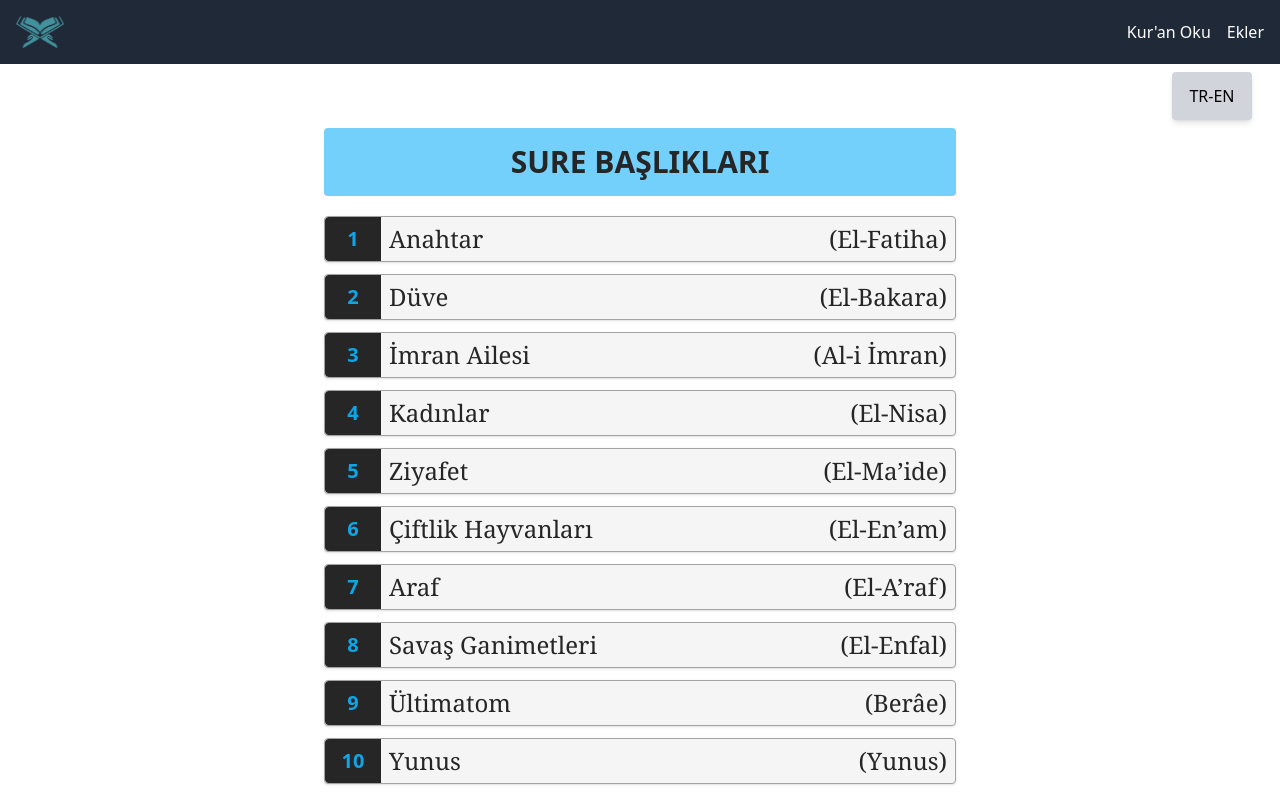
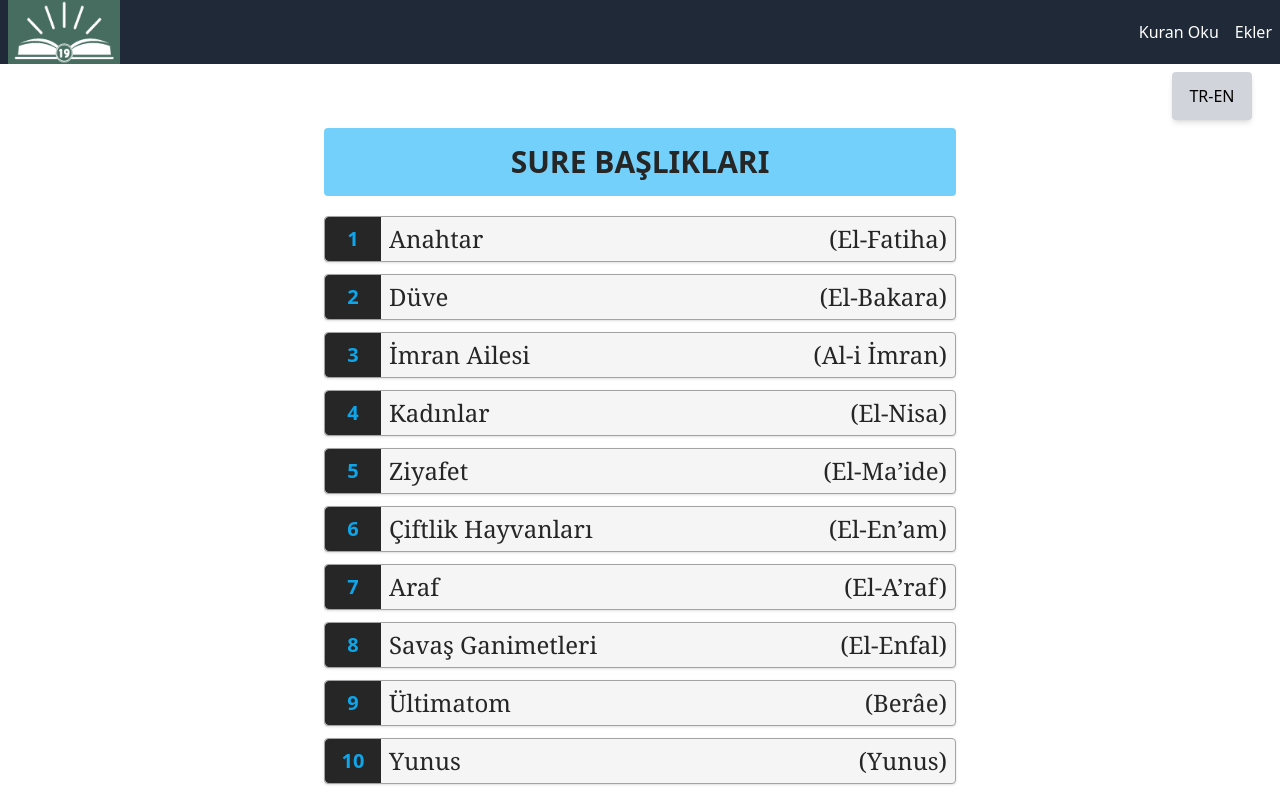
Before and after one commit to SubmitterTech/kuransonahitorg, a React (Create React App) app in the folder app/: page / in a window 1280 px wide. Shown: the top 794 px of the page. Built offline with nearby package versions, Linux system fonts and the light colour scheme.

Commit message:
logo changed

```diff
--- a/app/src/components/Navbar.js
+++ b/app/src/components/Navbar.js
@@ -1,6 +1,6 @@
 import React, { useState } from 'react';
 import { useNavigate } from 'react-router-dom'; // useNavigate'i import edin
-import logo512 from '../assets/pictures/logo512.png';
+import logo512 from '../assets/pictures/logo.png';
 
 function Navbar() {
     const [isOpen, setIsOpen] = useState(false);
@@ -19,13 +19,13 @@ function Navbar() {
 
 
     return (
-        <nav className="fixed top-0 w-full z-50 bg-gray-800 text-white p-4">
+        <nav className="fixed top-0 w-full z-50 bg-gray-800 text-white px-2">
             <div className="container mx-auto flex justify-between items-center">
                 <div className="text-lg font-semibold">
-                    <img src={logo512} className="w-12 h-8" alt="Logo" />
+                    <img src={logo512} className="w-28 h-16" alt="Logo" />
                 </div>
                 <div className="hidden md:flex space-x-4">
-                    <button onClick={() => handleLinkClick('/')} className="hover:text-gray-400">Kur'an Oku</button>
+                    <button onClick={() => handleLinkClick('/')} className="hover:text-gray-400">Kuran Oku</button>
                     <button onClick={() => handleLinkClick('/ekler')} className="hover:text-gray-400">Ekler</button>
                 </div>
                 <div className="md:hidden flex items-center">
```
Also changed, not shown: app/src/assets/pictures/logo.png (added).
